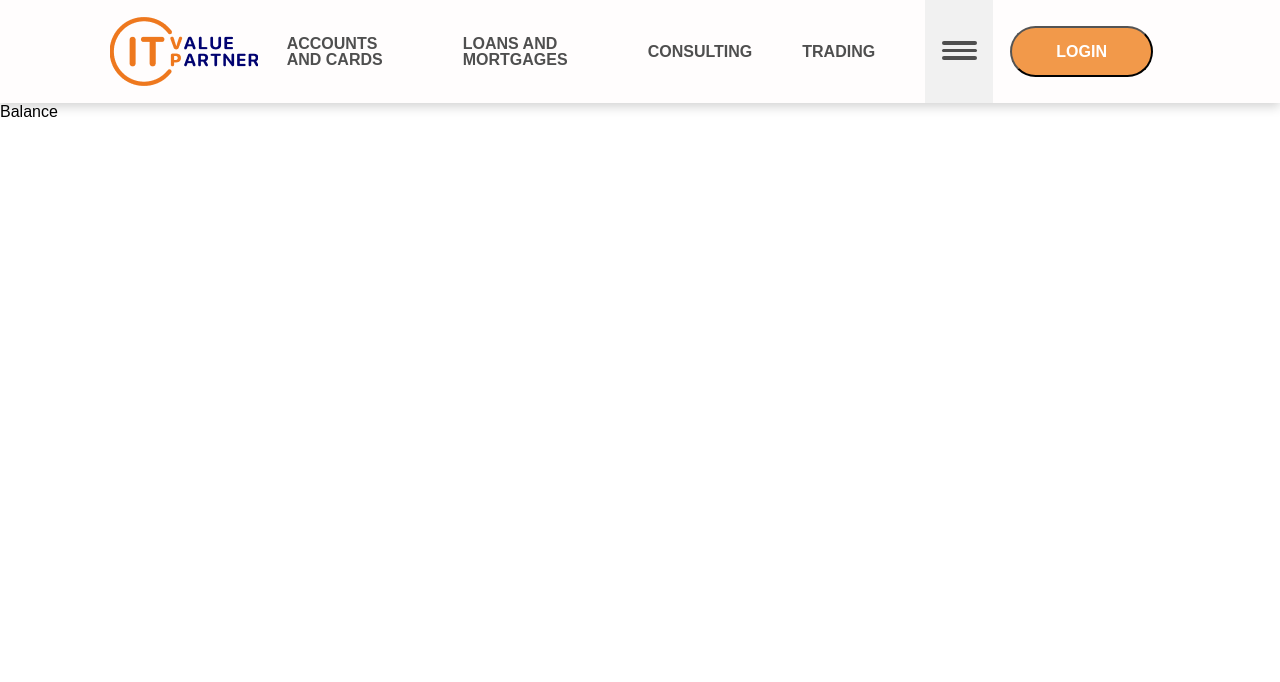
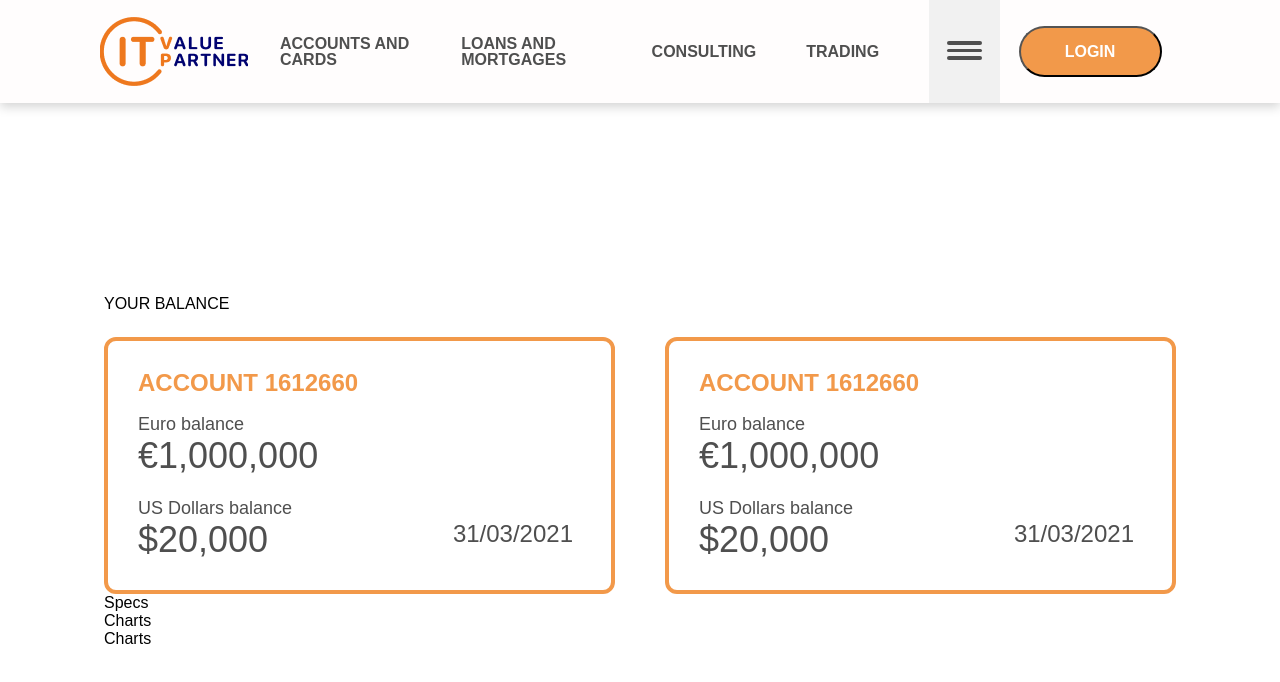
Before and after one commit to coccigabry/ITVP_accountStatementTest, a React (Vite) app in the folder client/: page /balance in a window 1280 px wide. Shown: the top 682 px of the page. Built offline with nearby package versions, Linux system fonts and the light colour scheme.

Commit message:
created account cards

```diff
--- /dev/null
+++ b/client/src/components/AccountCard.jsx
@@ -0,0 +1,32 @@
+import React from 'react'
+
+const AccountCard = () => {
+  return (
+    <div className='accountCardWrapper'>
+      <h3 className="accountNumber">
+        ACCOUNT 1612660
+      </h3>
+      <div className="accountBalanceContainer">
+        <p className="balanceValue">
+          Euro balance
+        </p>
+        <p className="balanceAmount">
+          €1,000,000
+        </p>
+      </div>
+      <div className="accountBalanceContainer">
+        <p className="balanceValue">
+          US Dollars balance
+        </p>
+        <p className="balanceAmount">
+          $20,000
+        </p>
+      </div>
+      <div className="balanceDate">
+        31/03/2021
+      </div>
+    </div>
+  )
+}
+
+export default AccountCard
--- a/client/src/pages/Balance.jsx
+++ b/client/src/pages/Balance.jsx
@@ -1,8 +1,30 @@
-import React from 'react'
+import AccountCard from '../components/AccountCard'
+import Specs from '../components/Specs'
+import Charts from '../components/Charts'
 
 const Balance = () => {
   return (
-    <div>Balance</div>
+    <div className='balanceContainer'>
+
+      <div className="balanceWrapper">
+        <p className="balanceTitle">YOUR BALANCE</p>
+
+        <div className="accountCardContainer">
+          <AccountCard />
+          <AccountCard />
+        </div>
+
+        <div className="specsContainer">
+          <Specs />
+        </div>
+
+        <div className="ChartsContainer">
+          <Charts />
+          <Charts />
+        </div>
+      </div>
+
+    </div>
   )
 }
 
--- a/client/src/pages/Home.jsx
+++ b/client/src/pages/Home.jsx
@@ -3,6 +3,7 @@ import HomeImg from '../assets/Illustration.png'
 const Home = () => {
   return (
     <div className='homeContainer'>
+
       <div className="leftContainer">
         <div className="leftWrapper">
           <div className="leftText">
@@ -17,14 +18,15 @@ const Home = () => {
             <svg xmlns="http://www.w3.org/2000/svg" fill="none" viewBox="0 0 24 24" strokeWidth={2.5} stroke="currentColor" className="uploadIcon">
               <path strokeLinecap="round" strokeLinejoin="round" d="M3 16.5v2.25A2.25 2.25 0 005.25 21h13.5A2.25 2.25 0 0021 18.75V16.5m-13.5-9L12 3m0 0l4.5 4.5M12 3v13.5" />
             </svg>
-
             <span>IMPORT</span>
           </button>
         </div>
       </div>
+
       <div className="rightContainer">
         <img src={HomeImg} alt='girl on pc illustration' />
       </div>
+
     </div>
   )
 }
--- /dev/null
+++ b/client/src/styles/components/_accountCard.scss
@@ -0,0 +1,45 @@
+.accountCardWrapper {
+    @include WxH(511px, 257px);
+    position: relative;
+    background: #FFFFFF;
+    border: 4px solid $itvp-orange;
+    border-radius: 12px;
+    padding: 30px;
+}
+
+.accountNumber {
+    font-weight: 700;
+    font-size: 24px;
+    line-height: 24px;
+    color: $itvp-orange;
+    margin-bottom: 20px;
+}
+
+.accountBalanceContainer {
+    margin-bottom: 25px;
+}
+
+.balanceValue {
+    font-weight: 500;
+    font-size: 18px;
+    line-height: 18px;
+    color: $itvp-grey;
+    margin-bottom: 5px;
+}
+
+.balanceAmount {
+    font-weight: 500;
+    font-size: 36px;
+    line-height: 36px;
+    color: $itvp-grey;
+}
+
+.balanceDate {
+    position: absolute;
+    right: 38px;
+    bottom: 44px;
+    font-weight: 500;
+    font-size: 24px;
+    line-height: 24px;
+    color: $itvp-grey;
+}
--- a/client/src/styles/components/_header.scss
+++ b/client/src/styles/components/_header.scss
@@ -1,9 +1,10 @@
 .headerContainer {
     @include flex(center, space-between);
     @include WxH(100%, 103px);
-    padding: 0 110px;
+    padding: 0 100px;
     background: #FFFDFD;
     box-shadow: 0px 4px 10px rgba(0, 0, 0, 0.17);
+    z-index: 2;
 }
 
 .headerLogo {
--- /dev/null
+++ b/client/src/styles/pages/_balance.scss
@@ -0,0 +1,22 @@
+.balanceContainer {
+    @include flex(center, center);
+    @include WxH(100vw, calc(100vh - 103px));
+    min-height: 500px;
+}
+
+.balanceWrapper {
+    padding: 0 100px;
+}
+
+.balanceTitle {
+    font-weight: 500;
+    line-height: 16px;
+    color: #000000;
+    margin-top: 40px;
+    margin-bottom: 25px;
+}
+
+.accountCardContainer {
+    @include flex(center, center);
+    gap: 50px;
+}
--- a/client/src/styles/pages/_home.scss
+++ b/client/src/styles/pages/_home.scss
@@ -1,6 +1,7 @@
 .homeContainer {
     @include flex(center, center);
     @include WxH(100vw, calc(100vh - 103px));
+    min-height: 500px;
 }
 
 .leftContainer {
@@ -8,7 +9,7 @@
 }
 
 .leftWrapper {
-    padding: 0 150px;
+    padding: 0 100px;
 }
 
 .leftTextTitle {
--- a/client/src/styles/style.css
+++ b/client/src/styles/style.css
@@ -13,6 +13,7 @@
   justify-content: center;
   width: 100vw;
   height: calc(100vh - 103px);
+  min-height: 500px;
 }
 
 .leftContainer {
@@ -20,7 +21,7 @@
 }
 
 .leftWrapper {
-  padding: 0 150px;
+  padding: 0 100px;
 }
 
 .leftTextTitle {
@@ -68,15 +69,44 @@
   flex: 6;
 }
 
+.balanceContainer {
+  display: flex;
+  align-items: center;
+  justify-content: center;
+  width: 100vw;
+  height: calc(100vh - 103px);
+  min-height: 500px;
+}
+
+.balanceWrapper {
+  padding: 0 100px;
+}
+
+.balanceTitle {
+  font-weight: 500;
+  line-height: 16px;
+  color: #000000;
+  margin-top: 40px;
+  margin-bottom: 25px;
+}
+
+.accountCardContainer {
+  display: flex;
+  align-items: center;
+  justify-content: center;
+  gap: 50px;
+}
+
 .headerContainer {
   display: flex;
   align-items: center;
   justify-content: space-between;
   width: 100%;
   height: 103px;
-  padding: 0 110px;
+  padding: 0 100px;
   background: #FFFDFD;
   box-shadow: 0px 4px 10px rgba(0, 0, 0, 0.17);
+  z-index: 2;
 }
 
 .headerLogo {
@@ -158,4 +188,51 @@
   text-align: center;
   color: #FFFFFF;
   cursor: pointer;
+}
+
+.accountCardWrapper {
+  width: 511px;
+  height: 257px;
+  position: relative;
+  background: #FFFFFF;
+  border: 4px solid #F2994A;
+  border-radius: 12px;
+  padding: 30px;
+}
+
+.accountNumber {
+  font-weight: 700;
+  font-size: 24px;
+  line-height: 24px;
+  color: #F2994A;
+  margin-bottom: 20px;
+}
+
+.accountBalanceContainer {
+  margin-bottom: 25px;
+}
+
+.balanceValue {
+  font-weight: 500;
+  font-size: 18px;
+  line-height: 18px;
+  color: #4F4F4F;
+  margin-bottom: 5px;
+}
+
+.balanceAmount {
+  font-weight: 500;
+  font-size: 36px;
+  line-height: 36px;
+  color: #4F4F4F;
+}
+
+.balanceDate {
+  position: absolute;
+  right: 38px;
+  bottom: 44px;
+  font-weight: 500;
+  font-size: 24px;
+  line-height: 24px;
+  color: #4F4F4F;
 }/*# sourceMappingURL=style.css.map */
--- a/client/src/styles/style.scss
+++ b/client/src/styles/style.scss
@@ -4,5 +4,7 @@
 @import './base';
 
 @import './pages/home';
+@import './pages/balance';
 
 @import './components/header';
+@import './components/accountCard';
```
Also changed, not shown: client/src/components/Account.jsx (deleted, +0 -9 lines), 1 other file (tests, documents, lock files or other folders).
